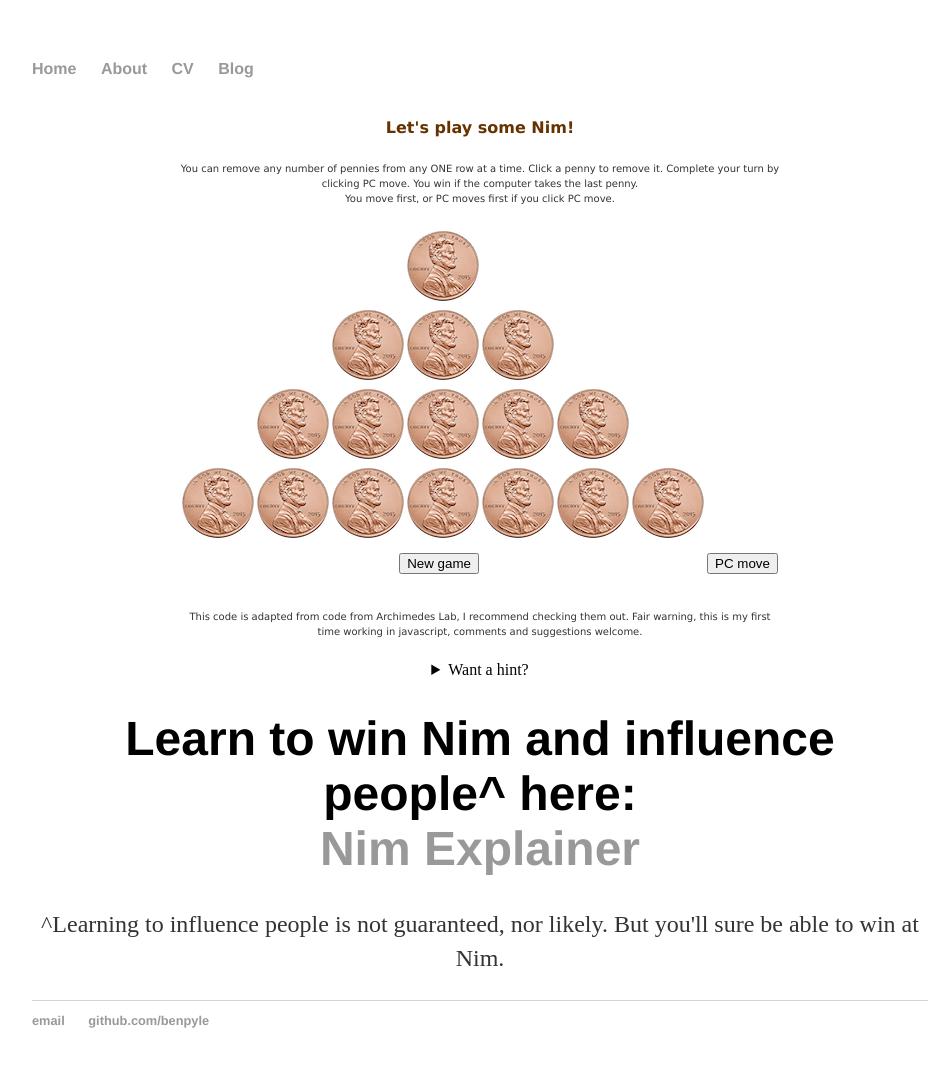
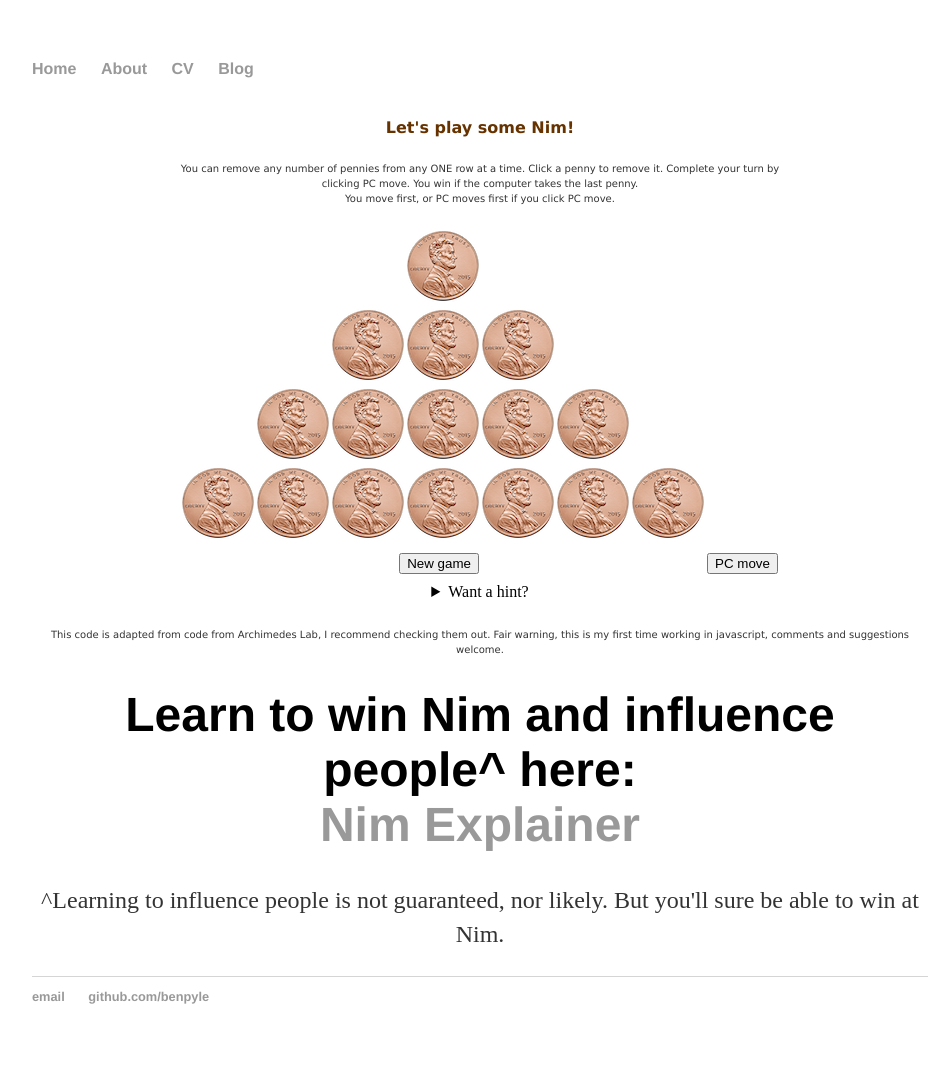
Before and after one commit to BenPyle/BenPyle.github.io, a Jekyll site: the page built from nim/index.html, in a window 1280 px wide. Shown: the whole page, without its empty margins (160-1110 px from the left). Built offline with Jekyll 4.4.1, drawn with Linux system fonts in a browser that asks for light colours; after the commit the page ends 1064 px from its top, so only the background shows below that.

Commit message:
Update index.html

```diff
--- a/nim/index.html
+++ b/nim/index.html
@@ -189,8 +189,6 @@ var z,sp,next_to_that
 </td>
 </tr>
 </table>
-<p style= LINE-HEIGHT:10px><font size="1" face="Verdana, Arial, Helvetica, sans-serif">This code is adapted from code from Archimedes Lab, I recommend checking them out. Fair warning, this is my first time working in javascript, comments and suggestions welcome.</font></p>
-
 </form>
 <script LANGUAGE="JavaScript"><!--
      randomize()
@@ -215,6 +213,7 @@ details {text-align:center;}
       <span id="r3"> 101 </span> <br/>
       <span id="r4"> 111 </span> <br/>
 </details>
+<p style= LINE-HEIGHT:10px><font size="1" face="Verdana, Arial, Helvetica, sans-serif">This code is adapted from code from Archimedes Lab, I recommend checking them out. Fair warning, this is my first time working in javascript, comments and suggestions welcome.</font></p>
 <h1> Learn to win Nim and influence people^ here: <a href="https://benpyle.github.io/nim/nim_explainer"> <br/>Nim Explainer</a> </h1>
 <p> ^Learning to influence people is not guaranteed, nor likely. But you'll sure be able to win at Nim.</p>
 </body>
```
